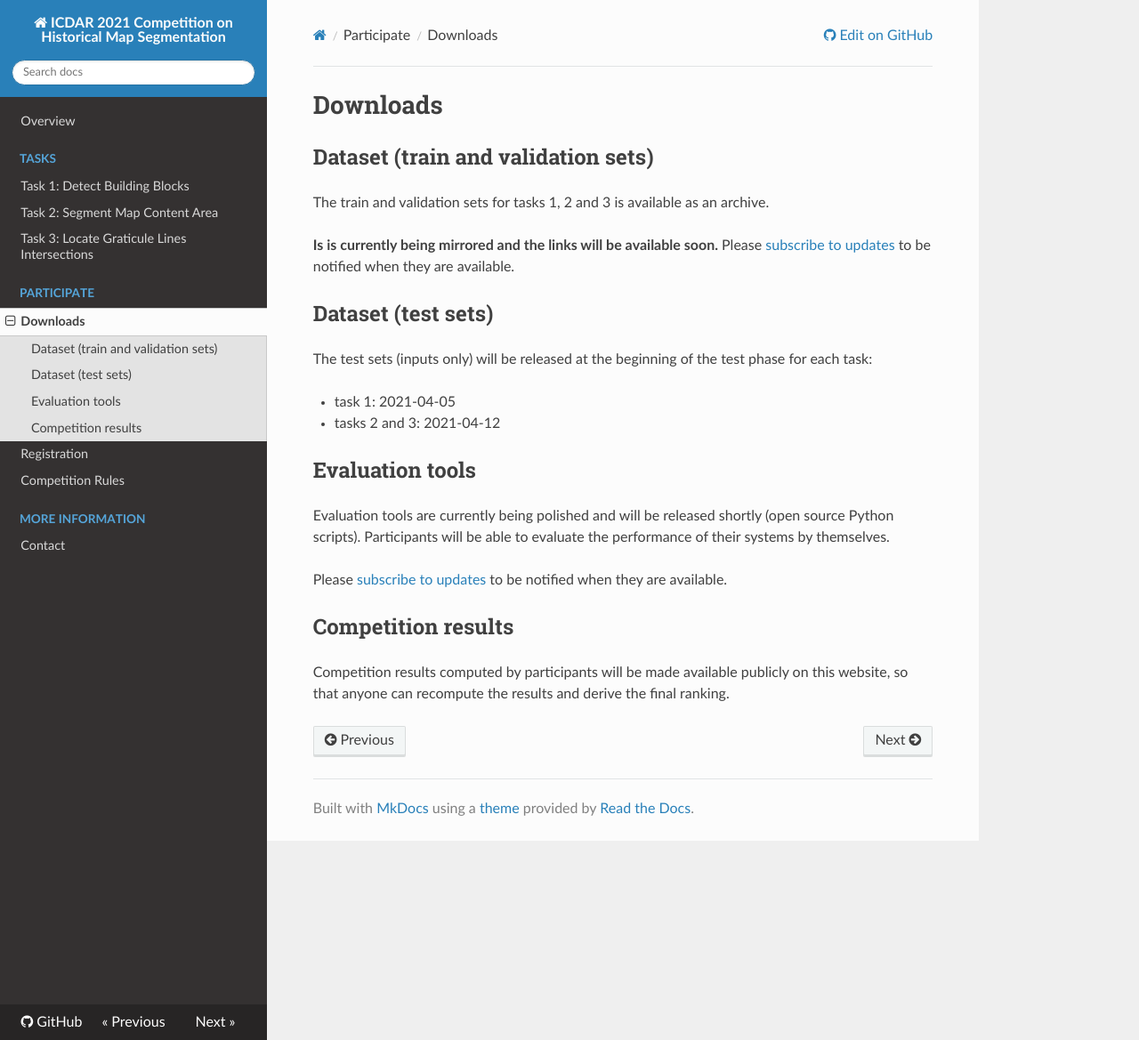
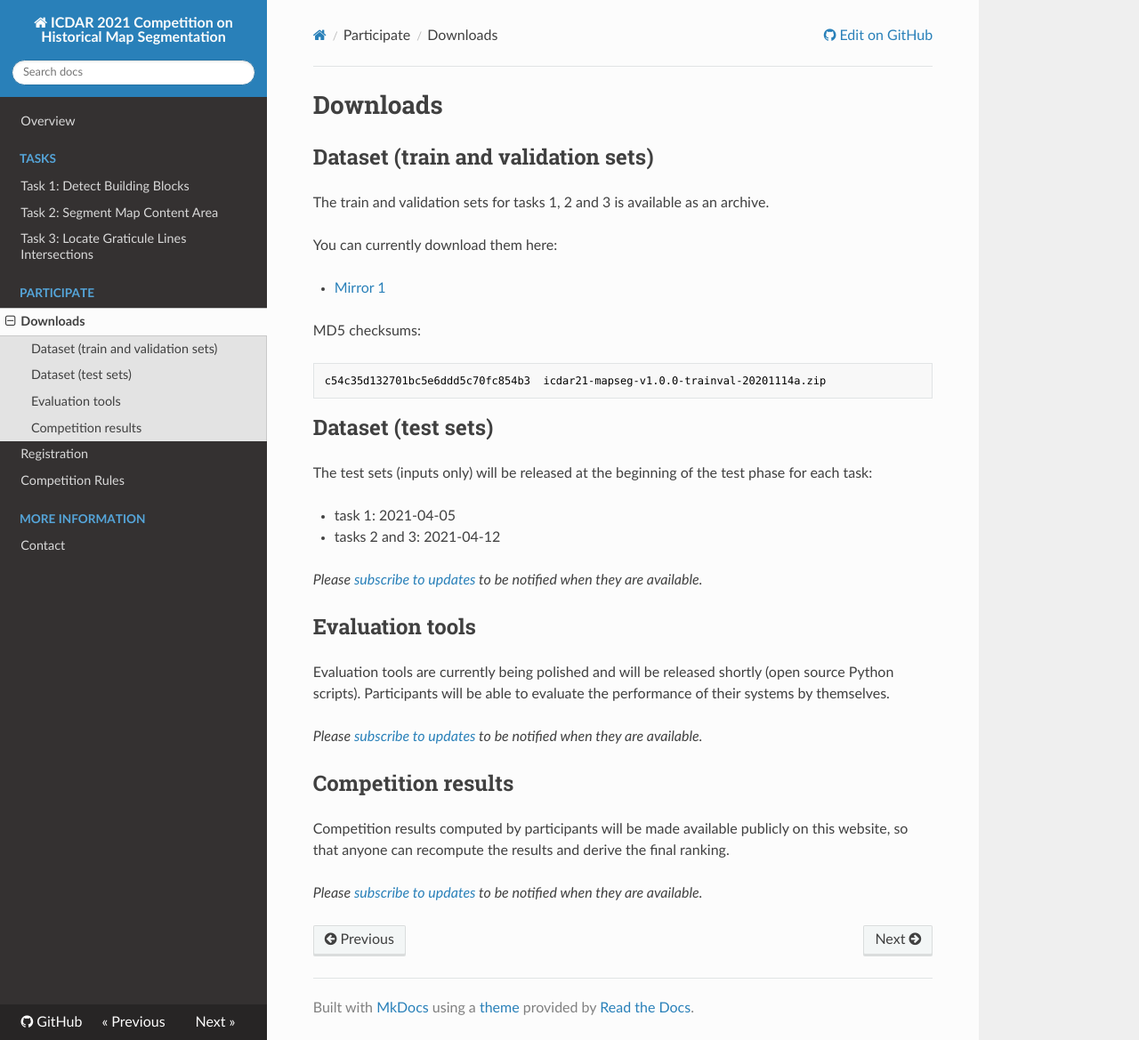
Before and after one commit to icdar21-mapseg/icdar21-mapseg.github.io, an MkDocs documentation site: the page built from docs/downloads.md, in a window 1280 px wide and 1169 px high. Shown: the whole window at 89% size. Built offline with MkDocs 1.6.1, drawn with Linux system fonts in a browser that asks for light colours; nearby versions of some CDN libraries.

Commit message:
update download and registration info

````diff
--- a/docs/downloads.md
+++ b/docs/downloads.md
@@ -3,8 +3,14 @@
 ## Dataset (train and validation sets)
 The train and validation sets for tasks 1, 2 and 3 is available as an archive.
 
-**Is is currently being mirrored and the links will be available soon.**
-Please [subscribe to updates](contact.md#subscribe-to-updates) to be notified when they are available.
+You can currently download them here:
+
+- [Mirror 1](https://www.lrde.epita.fr/~jchazalo/SHARE/icdar21-mapseg-v1.0.0-trainval-20201114a.zip)
+
+MD5 checksums:
+```txt
+c54c35d132701bc5e6ddd5c70fc854b3  icdar21-mapseg-v1.0.0-trainval-20201114a.zip
+```
 
 ## Dataset (test sets)
 The test sets (inputs only) will be released at the beginning of the test phase for each task:
@@ -12,11 +18,15 @@ The test sets (inputs only) will be released at the beginning of the test phase
 - task 1: 2021-04-05
 - tasks 2 and 3: 2021-04-12
 
+*Please [subscribe to updates](contact.md#subscribe-to-updates) to be notified when they are available.*
+
 ## Evaluation tools
 Evaluation tools are currently being polished and will be released shortly (open source Python scripts).
 Participants will be able to evaluate the performance of their systems by themselves.
 
-Please [subscribe to updates](contact.md#subscribe-to-updates) to be notified when they are available.
+*Please [subscribe to updates](contact.md#subscribe-to-updates) to be notified when they are available.*
 
 ## Competition results
 Competition results computed by participants will be made available publicly on this website, so that anyone can recompute the results and derive the final ranking.
+
+*Please [subscribe to updates](contact.md#subscribe-to-updates) to be notified when they are available.*
````
Also changed, not shown: docs/registration.md (+1 -4 lines).
